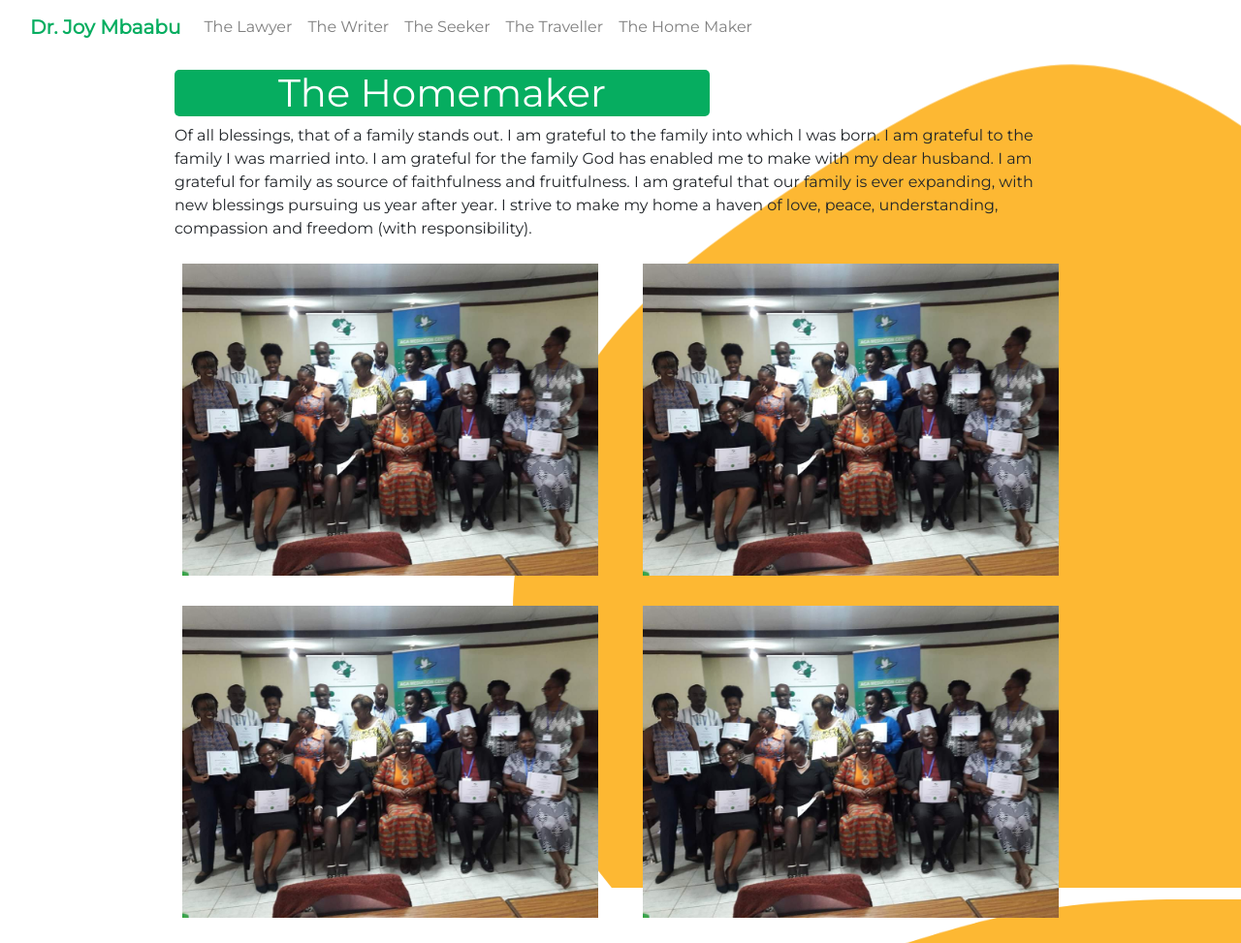
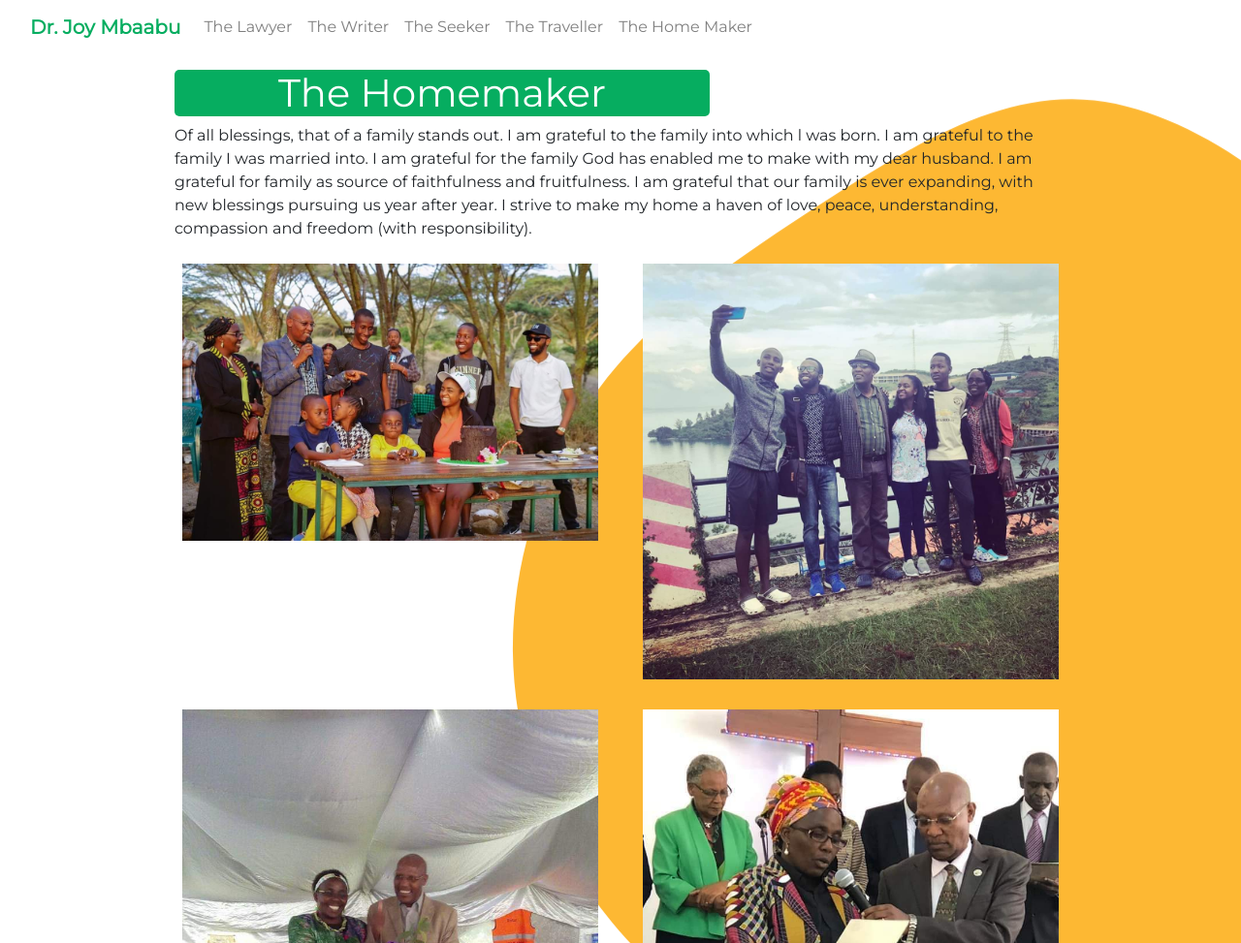
Before and after one commit to joymbaabu/jk_personal_website, a plain HTML site: page the_homemaker.html in a window 1280 px wide. Shown: the top 973 px of the page at 97% size. Drawn offline with nearby package versions, Linux system fonts and the light colour scheme.

Commit message:
Added images, metatags and favicon

```diff
--- a/the_homemaker.html
+++ b/the_homemaker.html
@@ -4,13 +4,24 @@
 <head>
     <meta charset="utf-8">
     <meta name="viewport" content="width=device-width, initial-scale=1.0">
+    <meta name="title" content="Dr. Joy Mbaabu">
+    <meta name="description" content="A lawyer, practitioner and mediator who believes in enjoying life’s every moment, playing fair, showing love, concern & compassion to the world.">
+    <meta name="keywords" content="Lawyer, Mediator, Joy Mbaabu, Dr.Joy Mbaabu, mediation in Kenya, Lawyer in Kenya, Practioner, Amani Communities Kenya, Jk. Mbaabu Advocates & Co.">
+    <meta name="robots" content="index, follow">
+    <meta http-equiv="Content-Type" content="text/html; charset=utf-8">
+    <meta name="language" content="English">
+    <meta name="revisit-after" content="1 days">
+
+    <link rel="shortcut icon" href="favicon.ico" type="image/x-icon">
+    <link rel="icon" href="favicon.ico" type="image/x-icon">
+
     <title>JK Mbaabu Personal</title>
     <link rel="stylesheet" href="assets/bootstrap/css/bootstrap.min.css">
     <link rel="stylesheet" href="https://fonts.googleapis.com/css?family=Montserrat">
     <link rel="stylesheet" href="https://cdnjs.cloudflare.com/ajax/libs/aos/2.1.1/aos.css">
     <link rel="stylesheet" href="assets/css/styles.css">
-<script src="/js/jquery-3.2.1.min.js"></script>
-<script src="https://cdn.jsdelivr.net/npm/typed.js@2.0.11"></script>
+    <script src="/js/jquery-3.2.1.min.js"></script>
+    <script src="https://cdn.jsdelivr.net/npm/typed.js@2.0.11"></script>
 
 </head>
 
@@ -46,16 +57,16 @@
             <div class="container">
                 <div class="row justify-content-center">
                     <div class="col-md-5">
-                        <div id="gallery-image"><img src="assets/img/facebook_1589801342893_6668110131703246070.jpg"></div>
+                        <div id="gallery-image"><img src="assets/img/facebook_1589801586273_6668111152514664496.jpg"></div>
                     </div>
                     <div class="col-md-5">
-                        <div id="gallery-image"><img src="assets/img/facebook_1589801342893_6668110131703246070.jpg"></div>
+                        <div id="gallery-image"><img src="assets/img/facebook_1589801213780_6668109590163545759.jpg"></div>
                     </div>
                     <div class="col-md-5">
-                        <div id="gallery-image"><img src="assets/img/facebook_1589801342893_6668110131703246070.jpg"></div>
+                        <div id="gallery-image"><img src="assets/img/facebook_1589802513400_6668115041165099832.jpg"></div>
                     </div>
                     <div class="col-md-5">
-                        <div id="gallery-image"><img src="assets/img/facebook_1589801342893_6668110131703246070.jpg"></div>
+                        <div id="gallery-image"><img src="assets/img/facebook_1589801622041_6668111302540164539.jpg"></div>
                     </div>
                 </div>
             </div>
```
Also changed, not shown: index.html (+13 -2 lines), the_lawyer.html (+13 -2 lines), the_seeker.html (+14 -3 lines), the_traveller.html (+13 -2 lines), the_writer.html (+12 -2 lines), assets/img/facebook_1589801213780_6668109590163545759.jpg (added), assets/img/facebook_1589801586273_6668111152514664496.jpg (added), assets/img/facebook_1589801622041_6668111302540164539.jpg (added), assets/img/facebook_1589801664250_6668111479573922749.jpg (added), assets/img/facebook_1589802513400_6668115041165099832.jpg (added), favicon.ico (added).
